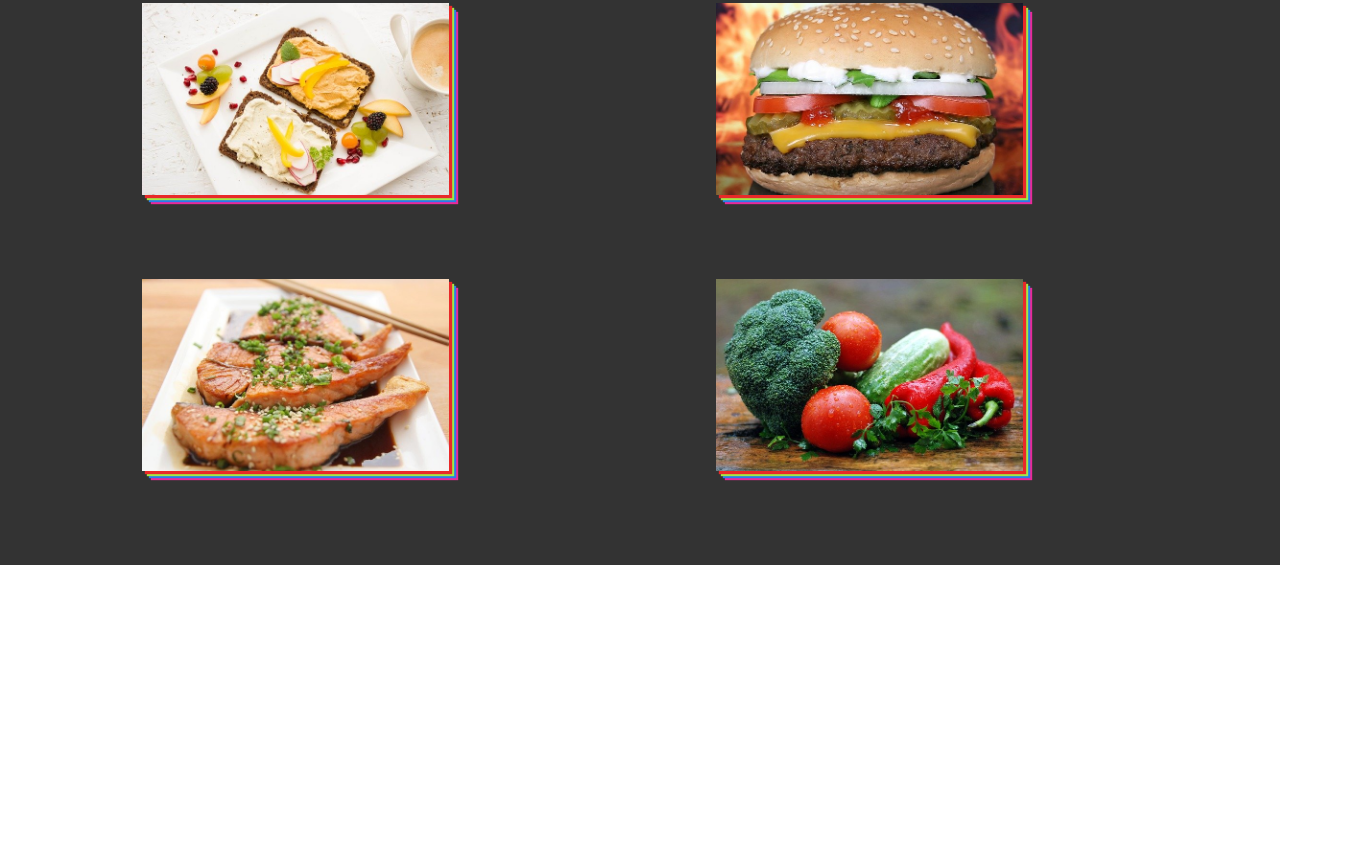
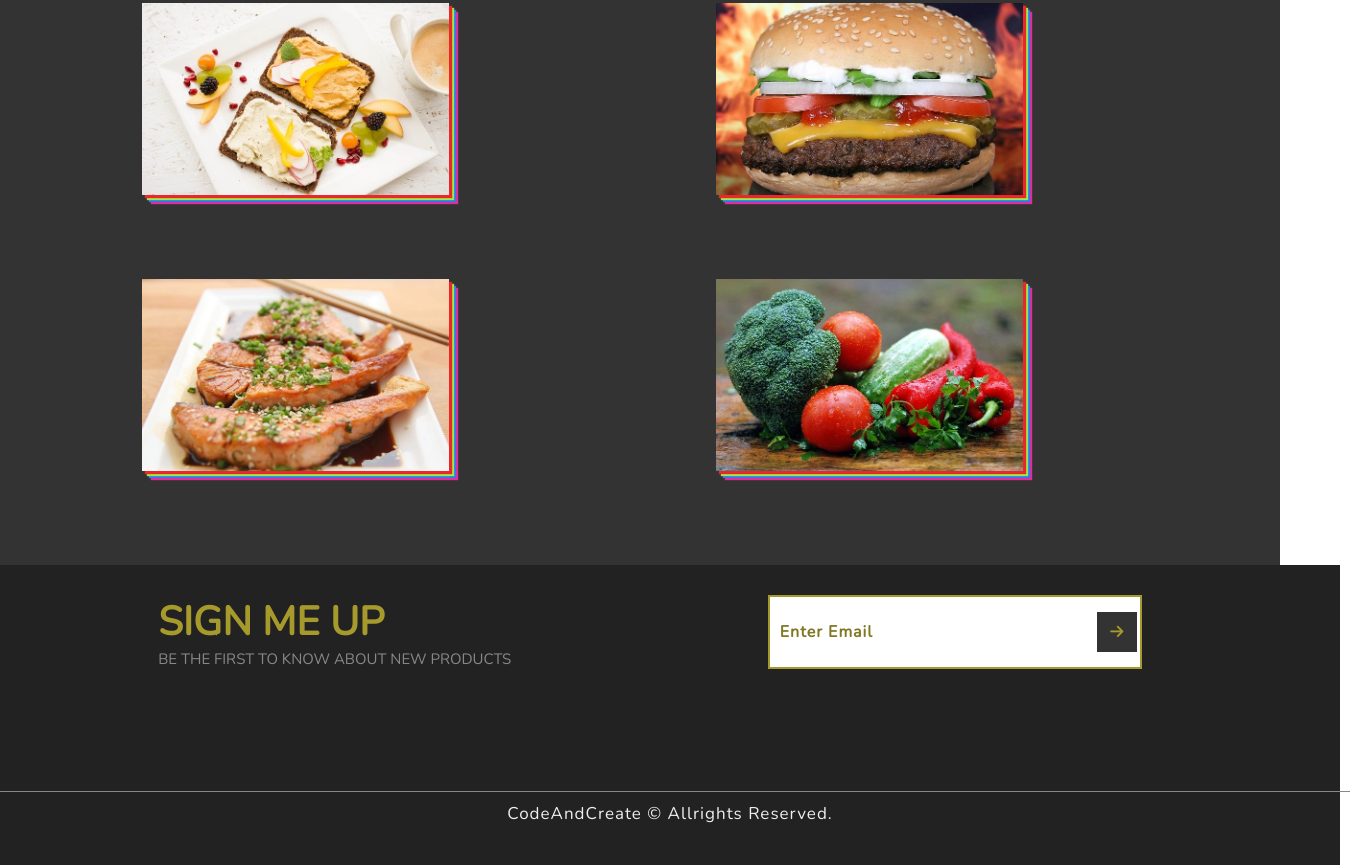
Before and after one commit to MoeinDeveloper92/FoodSelection, a plain HTML site: page index.html in a window 1280 px wide. Shown: the part 2426-3291 px from the top of the page, 1350 px wide, since content can reach past the window. Before the commit the page ends 2991 px from the top, so only its background shows below. Drawn offline with nearby package versions, Linux system fonts and the light colour scheme.

Commit message:
adding footer and form to the site

```diff
--- a/css/style.css
+++ b/css/style.css
@@ -279,3 +279,91 @@ html {
 }
 
 /* end of section 3 */
+
+
+
+/* section-4 */
+.section-4 {
+    width: 100%;
+    min-height: 30vh;
+    background-color: #222;
+    display: flex;
+    justify-content: space-around;
+    padding: 3rem;
+    position: relative;
+    align-items: flex-start;
+}
+
+
+.copyright {
+    position: absolute;
+    bottom: 3rem;
+    font-size: 1.7rem;
+    color: #eee;
+    font-weight: 200;
+    letter-spacing: .1rem;
+    border-top: .1rem solid #888;
+    width: 100%;
+    text-align: center;
+    padding: 10px;
+}
+
+
+.section-4-text {
+    text-transform: uppercase;
+
+}
+
+.section-4-heading {
+    font-size: 4rem;
+    font-weight: 900;
+    color: #a79a2d;
+}
+
+
+.signup-form-input {
+    width: 35rem;
+    height: 5rem;
+    padding: 1rem;
+    border: .2rem solid #a79a2d;
+    font-size: 1.6rem;
+    font-weight: 700;
+    letter-spacing: .1rem;
+    color: #a79a2d;
+}
+
+.signup-form-btn {
+    position: relative;
+    left: -4.5rem;
+    width: 4rem;
+    height: 4rem;
+    background-color: #333;
+    color: #a79a2d;
+    cursor: pointer;
+    border: none;
+    outline: none;
+    font-size: 1.5rem;
+}
+
+.signup-form-btn:active {
+    transform: translateY(3px);
+}
+
+.signup-form-input::placeholder {
+    color: #817824;
+}
+
+
+.section-4-paragraph {
+    font-size: 1.5rem;
+    color: #888;
+}
+
+.signup-form {
+    display: flex;
+    align-items: center;
+}
+
+
+
+/* end of section-4 */
--- a/index.html
+++ b/index.html
@@ -111,6 +111,31 @@
             </div>
         </section>
         <!-- end of section 3 -->
+
+
+        <!-- section-4 -->
+        <section class="section-4">
+            <div class="section-4-text">
+                <h2 class="section-4-heading">
+                    Sign Me Up
+                </h2>
+                <p class="section-4-paragraph">
+                    Be the first to know about new products
+                </p>
+
+            </div>
+            <form class="signup-form">
+                <input type="email" class="signup-form-input" placeholder="Enter Email">
+
+                <button type="submit" class="signup-form-btn">
+                    <i class="fa fa-arrow-right"></i>
+                </button>
+            </form>
+            <p class="copyright">
+                CodeAndCreate &copy; Allrights Reserved.
+            </p>
+        </section>
+        <!-- end of section 4 -->
     </div>
 
     <script src="https://kit.fontawesome.com/9ea5b03caf.js" crossorigin="anonymous"></script>
```
